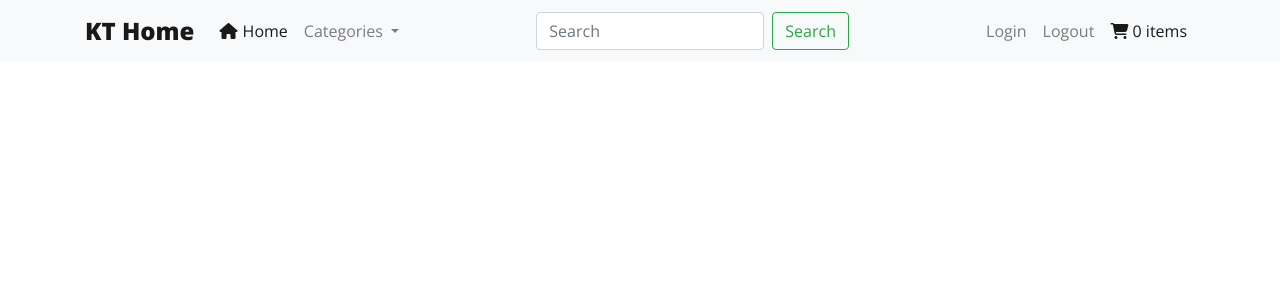
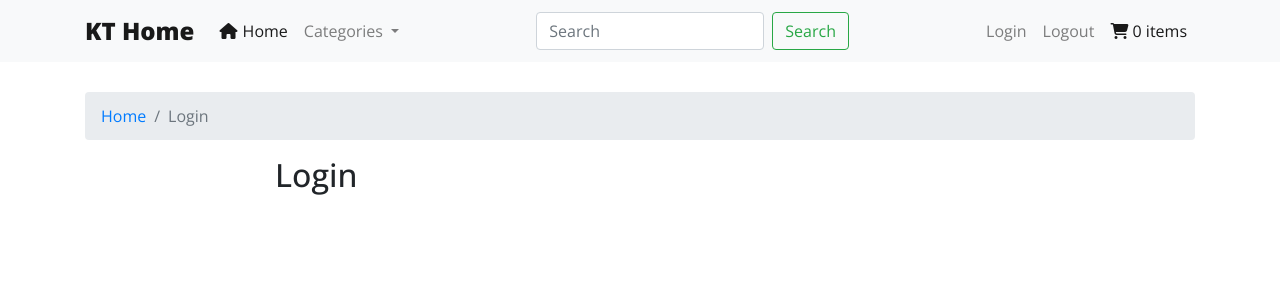
Before and after one commit to ktzy0305/OS-eCommerce, a Flask app: page /login in a window 1280 px wide. Shown: the top 300 px of the page. Run offline with Flask 2, Linux system fonts and the light colour scheme; some libraries are stand-ins or nearby versions.

Commit message:
Starting Login Screen

```diff
--- a/requirements.txt
+++ b/requirements.txt
@@ -1,3 +1,5 @@
+bcrypt==3.1.7
+cffi==1.14.0
 Click==7.0
 dnspython==1.16.0
 Flask==1.1.1
@@ -6,6 +8,7 @@ gunicorn==20.0.4
 itsdangerous==1.1.0
 Jinja2==2.11.1
 MarkupSafe==1.1.1
+pycparser==2.20
 pymongo==3.10.1
 six==1.14.0
 Werkzeug==1.0.0
--- /dev/null
+++ b/static/css/login.css
@@ -0,0 +1,3 @@
+nav[aria-label="breadcrumb"]{
+    padding-top: 30px;
+}
--- /dev/null
+++ b/static/css/owl.theme.default.min.css
@@ -0,0 +1,6 @@
+/**
+ * Owl Carousel v2.3.4
+ * Copyright 2013-2018 David Deutsch
+ * Licensed under: SEE LICENSE IN https://github.com/OwlCarousel2/OwlCarousel2/blob/master/LICENSE
+ */
+.owl-theme .owl-dots,.owl-theme .owl-nav{text-align:center;-webkit-tap-highlight-color:transparent}.owl-theme .owl-nav{margin-top:10px}.owl-theme .owl-nav [class*=owl-]{color:#FFF;font-size:14px;margin:5px;padding:4px 7px;background:#D6D6D6;display:inline-block;cursor:pointer;border-radius:3px}.owl-theme .owl-nav [class*=owl-]:hover{background:#869791;color:#FFF;text-decoration:none}.owl-theme .owl-nav .disabled{opacity:.5;cursor:default}.owl-theme .owl-nav.disabled+.owl-dots{margin-top:10px}.owl-theme .owl-dots .owl-dot{display:inline-block;zoom:1}.owl-theme .owl-dots .owl-dot span{width:10px;height:10px;margin:5px 7px;background:#D6D6D6;display:block;-webkit-backface-visibility:visible;transition:opacity .2s ease;border-radius:30px}.owl-theme .owl-dots .owl-dot.active span,.owl-theme .owl-dots .owl-dot:hover span{background:#869791}
--- a/static/js/common.js
+++ b/static/js/common.js
@@ -2,9 +2,7 @@ $(document).ready(function () {
     $(".carousel").carousel({
         interval: 7500
     });
-    $(".owl-carousel").owlCarousel(
-        {
-            loop: true,
+    $(".owl-carousel").owlCarousel({
         margin: 10,
         responsiveClass: true,
         responsive: {
@@ -23,7 +21,6 @@ $(document).ready(function () {
                 nav: false,
                 loop: false,
             },
-            }
-        }
-    );
+        },
     });
+});
--- a/templates/base.html
+++ b/templates/base.html
@@ -10,6 +10,7 @@
     <link href="https://fonts.googleapis.com/css?family=Open+Sans:400,500,600,800,1000&display=swap" rel="stylesheet">
     <link rel="stylesheet" href="{{ url_for('static', filename='css/common.css') }}">
     <link rel="stylesheet" href="{{ url_for('static', filename='css/owl.carousel.min.css') }}">
+    <link rel="stylesheet" href="{{ url_for('static', filename='css/owl.theme.default.min.css') }}">
     {% block styles %}{% endblock %}
     <script src="https://code.jquery.com/jquery-3.4.1.slim.min.js"
         integrity="sha384-J6qa4849blE2+poT4WnyKhv5vZF5SrPo0iEjwBvKU7imGFAV0wwj1yYfoRSJoZ+n"
--- a/templates/login.html
+++ b/templates/login.html
@@ -4,9 +4,17 @@
 <link rel="stylesheet" href="{{ url_for('static', filename='css/login.css') }}">{% endblock %}
 
 {% block content %}
-<div class="row">
-    <div class="col-sm-12">
-
+<div class="container">
+    <nav aria-label="breadcrumb">
+        <ol class="breadcrumb">
+          <li class="breadcrumb-item"><a href="{{ url_for('index') }}">Home</a></li>
+          <li class="breadcrumb-item active" aria-current="page">Login</li>
+        </ol>
+      </nav>
+    <div class="row">
+        <div class="col-lg-8 offset-lg-2 col-md-10 offset-md-1">
+            <h2>Login</h2>
+        </div>
     </div>
 </div>
 {% endblock %}
```
Also changed, not shown: static/css/home.css (+18 -0 lines), templates/components/product_showcase.html (deleted, +0 -14 lines). Lines whose indentation alone changed are shown as unchanged.
